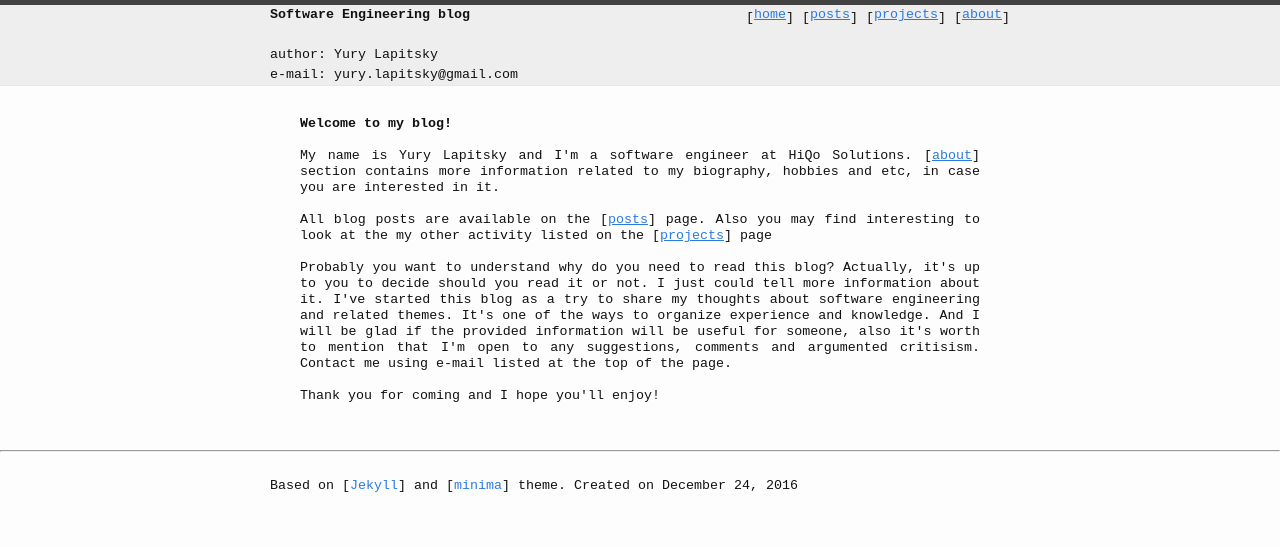
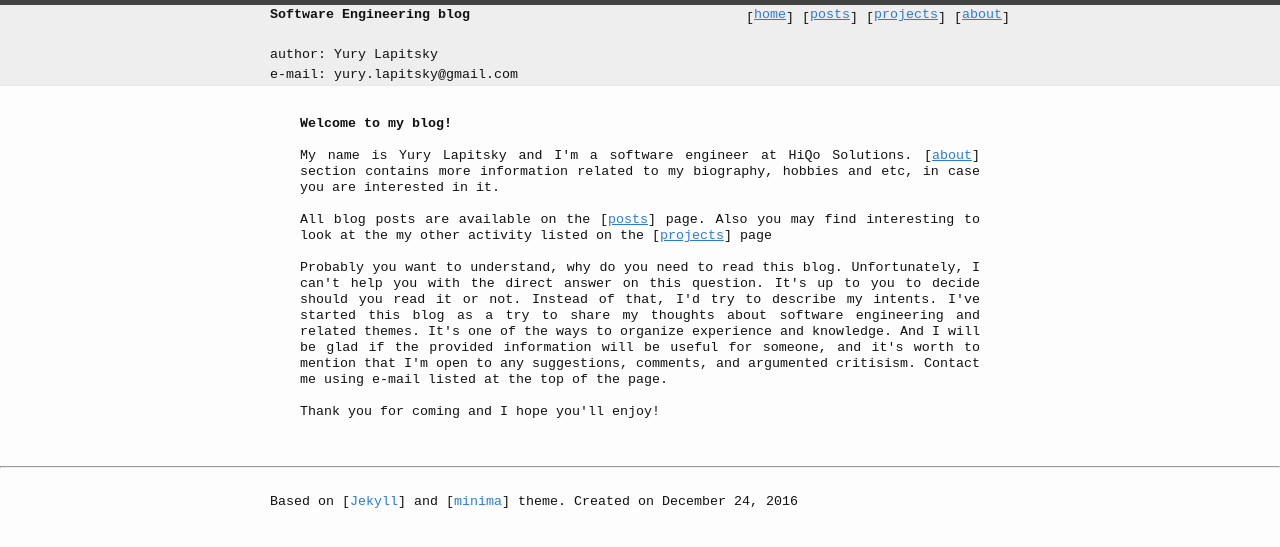
Before and after one commit to skyylex/skyylex.github.io, a Jekyll site: the page built from index.md, in a window 1280 px wide. Shown: the top 547 px of the page. Built offline with Jekyll 4.4.1, drawn with Linux system fonts in a browser that asks for light colours.

Commit message:
Home was rewritten with more clear description

```diff
--- a/_layouts/home.html
+++ b/_layouts/home.html
@@ -11,7 +11,7 @@ layout: default
       <div> All blog posts are available on the [<a style="text-decoration: underline;" href="/posts">posts</a>] page. Also you may find interesting to look at the my other activity listed on the [<a style="text-decoration: underline;" href="/projects">projects</a>] page </div>
 
       </br>
-      <div> Probably you want to understand why do you need to read this blog? Actually, it's up to you to decide should you read it or not. I just could tell more information about it. I've started this blog as a try to share my thoughts about software engineering and related themes. It's one of the ways to organize experience and knowledge. And I will be glad if the provided information will be useful for someone, also it's worth to mention that I'm open to any suggestions, comments and argumented critisism. Contact me using e-mail listed at the top of the page. </div>
+      <div> Probably you want to understand, why do you need to read this blog. Unfortunately, I can't help you with the direct answer on this question. It's up to you to decide should you read it or not. Instead of that, I'd try to describe my intents. I've started this blog as a try to share my thoughts about software engineering and related themes. It's one of the ways to organize experience and knowledge. And I will be glad if the provided information will be useful for someone, and it's worth to mention that I'm open to any suggestions, comments, and argumented critisism. Contact me using e-mail listed at the top of the page. </div>
 
       </br>
       <div> Thank you for coming and I hope you'll enjoy! </div>
```
Also changed, not shown: 2 other files.
